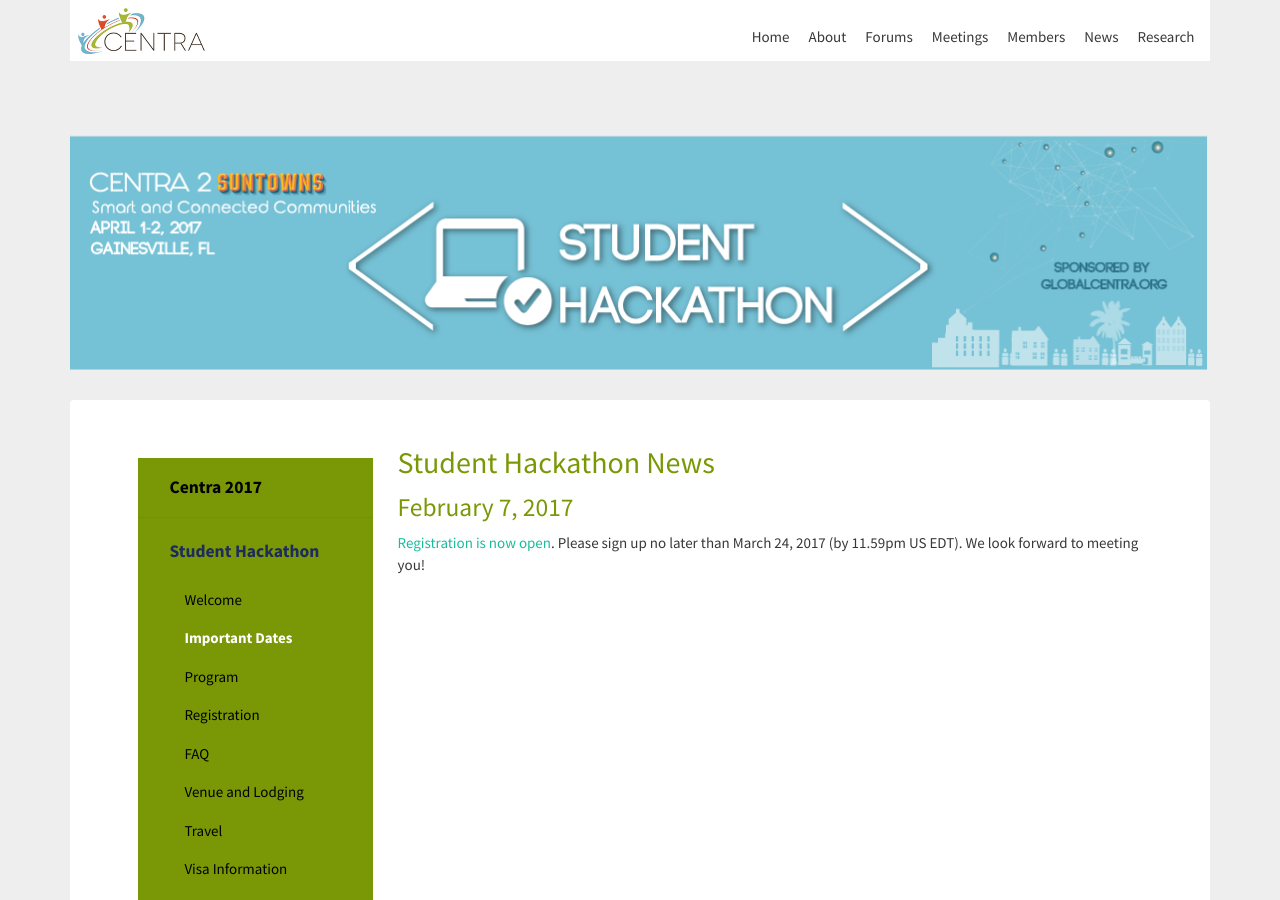
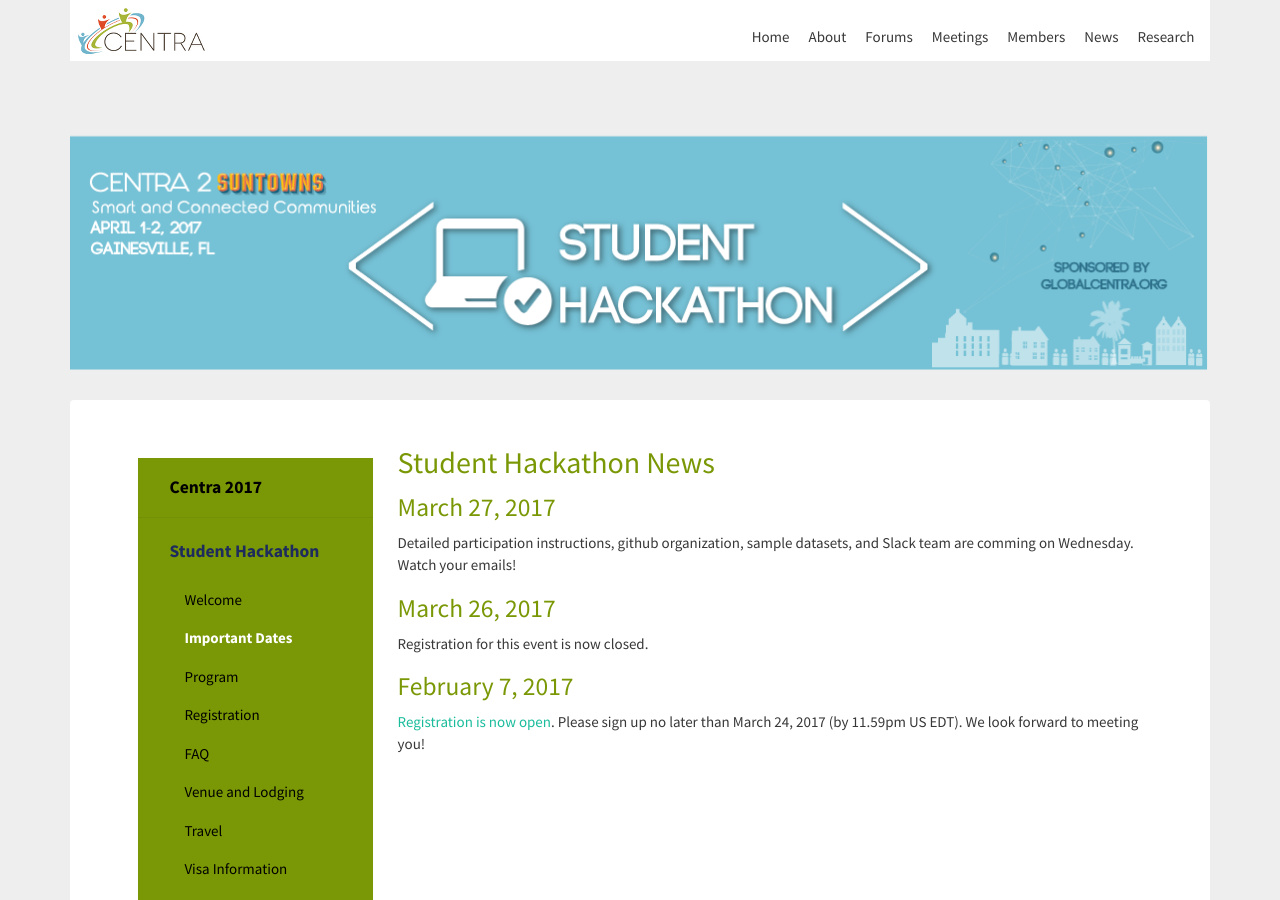
Before and after one commit to hmchou56/centra8, a Jekyll site: the page built from hackathon2017/news.md, in a window 1280 px wide and 900 px high. Built offline with Jekyll 4.4.1, drawn with Linux system fonts in a browser that asks for light colours; nearby versions of some CDN libraries.

Commit message:
Update news.md

```diff
--- a/hackathon2017/news.md
+++ b/hackathon2017/news.md
@@ -9,6 +9,15 @@
 
 # Student Hackathon News
 
+## March 27, 2017
+
+Detailed participation instructions, github organization, sample datasets, and Slack team are comming on Wednesday. Watch your emails!
+
+## March 26, 2017
+
+Registration for this event is now closed.
+
+
 ## February 7, 2017
 
 [Registration is now open](https://goo.gl/5MQikO). Please sign up no later than March 24, 2017 (by 11.59pm US EDT). We look forward to meeting you!
```
